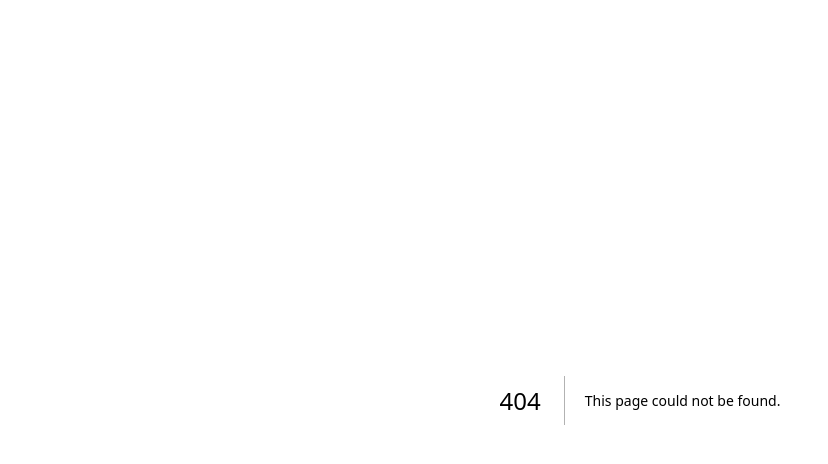
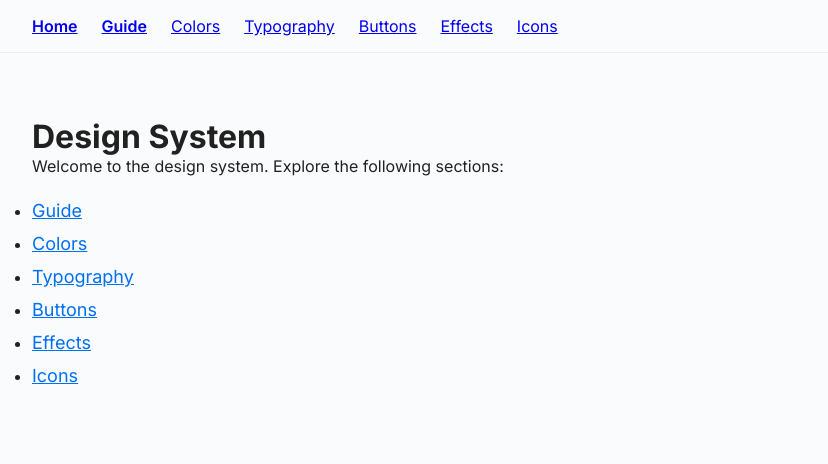
Before and after one commit to DejanStDM/minimal-landing-page-builder-io, a Next.js app: page /design-system in a window 1280 px wide. Before the commit this address had no page. Shown: the top 464 px of the page, without its empty margins (0-828 px from the left). Built offline with nearby package versions, Linux system fonts and the light colour scheme.

Commit message:
fix typo

```diff
--- a/app/design-sistem/layout.tsx
+++ /dev/null
@@ -1,19 +0,0 @@
-import React from 'react';
-import Link from 'next/link';
-
-export default function DesignSistemLayout({ children }: { children: React.ReactNode }) {
-  return (
-    <div style={{ minHeight: '100vh', background: '#fafbfc' }}>
-      <nav style={{ padding: '16px 32px', borderBottom: '1px solid #eee', marginBottom: 32 }}>
-        <Link href="/" style={{ marginRight: 24, fontWeight: 600 }}>Home</Link>
-        <Link href="/design-sistem/guide" style={{ marginRight: 24, fontWeight: 600 }}>Guide</Link>
-        <Link href="/design-sistem/colors" style={{ marginRight: 24 }}>Colors</Link>
-        <Link href="/design-sistem/typography" style={{ marginRight: 24 }}>Typography</Link>
-        <Link href="/design-sistem/buttons" style={{ marginRight: 24 }}>Buttons</Link>
-        <Link href="/design-sistem/effects" style={{ marginRight: 24 }}>Effects</Link>
-        <Link href="/design-sistem/icons">Icons</Link>
-      </nav>
-      <main>{children}</main>
-    </div>
-  );
-}
--- /dev/null
+++ b/app/design-system/layout.tsx
@@ -0,0 +1,19 @@
+import React from 'react';
+import Link from 'next/link';
+
+export default function DesignSistemLayout({ children }: { children: React.ReactNode }) {
+  return (
+    <div style={{ minHeight: '100vh', background: '#fafbfc' }}>
+      <nav style={{ padding: '16px 32px', borderBottom: '1px solid #eee', marginBottom: 32 }}>
+        <Link href="/" style={{ marginRight: 24, fontWeight: 600 }}>Home</Link>
+        <Link href="/design-system/guide" style={{ marginRight: 24, fontWeight: 600 }}>Guide</Link>
+        <Link href="/design-system/colors" style={{ marginRight: 24 }}>Colors</Link>
+        <Link href="/design-system/typography" style={{ marginRight: 24 }}>Typography</Link>
+        <Link href="/design-system/buttons" style={{ marginRight: 24 }}>Buttons</Link>
+        <Link href="/design-system/effects" style={{ marginRight: 24 }}>Effects</Link>
+        <Link href="/design-system/icons">Icons</Link>
+      </nav>
+      <main>{children}</main>
+    </div>
+  );
+}
--- a/app/design-sistem/page.tsx
+++ b/app/design-system/page.tsx
@@ -2,12 +2,12 @@ import React from 'react';
 import Link from 'next/link';
 
 const pages = [
-  { name: 'Guide', path: '/design-sistem/guide' },
-  { name: 'Colors', path: '/design-sistem/colors' },
-  { name: 'Typography', path: '/design-sistem/typography' },
-  { name: 'Buttons', path: '/design-sistem/buttons' },
-  { name: 'Effects', path: '/design-sistem/effects' },
-  { name: 'Icons', path: '/design-sistem/icons' },
+  { name: 'Guide', path: '/design-system/guide' },
+  { name: 'Colors', path: '/design-system/colors' },
+  { name: 'Typography', path: '/design-system/typography' },
+  { name: 'Buttons', path: '/design-system/buttons' },
+  { name: 'Effects', path: '/design-system/effects' },
+  { name: 'Icons', path: '/design-system/icons' },
 ];
 
 export default function DesignSistemHome() {
--- a/app/page.tsx
+++ b/app/page.tsx
@@ -25,7 +25,7 @@ export default function Home() {
         </div>
         <div style={{ marginTop: "2rem" }}>
           <a
-            href="/design-sistem"
+            href="/design-system"
             className="body-2-medium"
             style={{
               color: "var(--Primary-M_Blue)",
```
Also changed, not shown: app/design-system/buttons/page.tsx (renamed from app/design-sistem/buttons/page.tsx), app/design-system/colors/page.tsx (renamed from app/design-sistem/colors/page.tsx), app/design-system/effects/page.tsx (renamed from app/design-sistem/effects/page.tsx), app/design-system/guide/page.tsx (renamed from app/design-sistem/guide/page.tsx), app/design-system/icons/page.tsx (renamed from app/design-sistem/icons/page.tsx), app/design-system/typography/page.tsx (renamed from app/design-sistem/typography/page.tsx).
